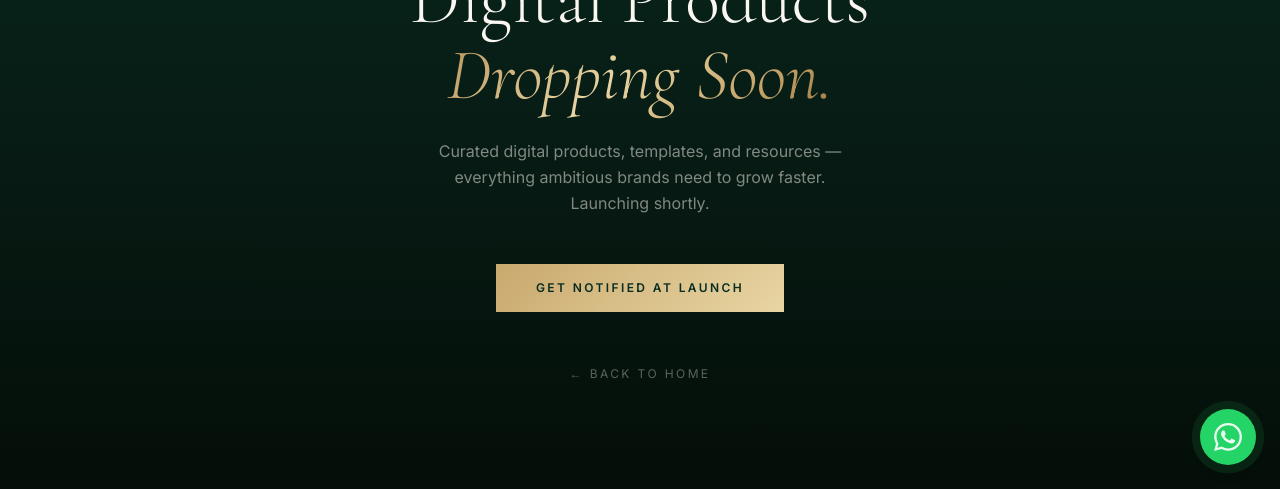
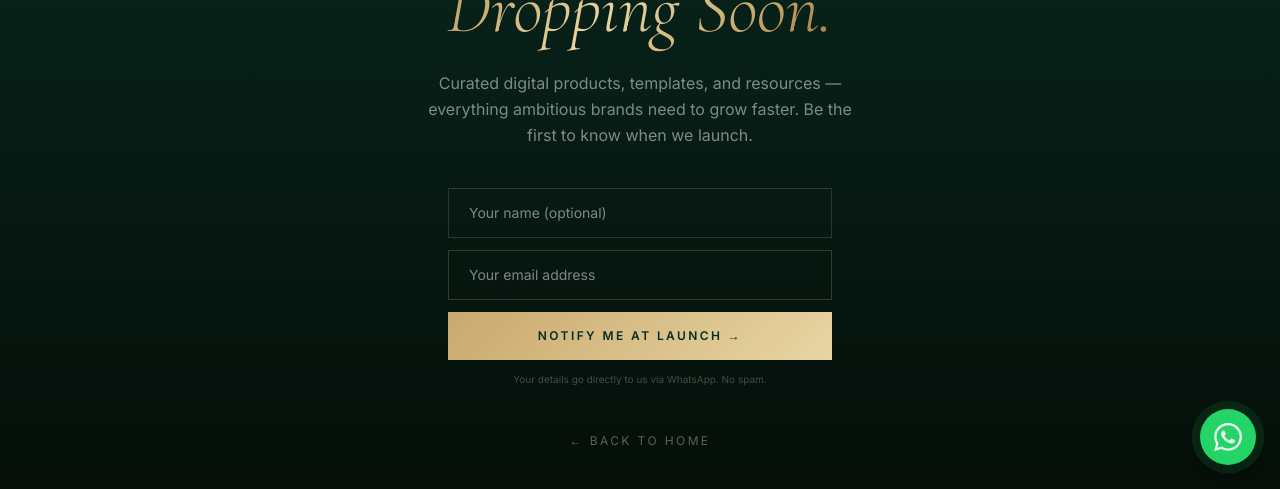
Before and after one commit to tossacoin001-cmd/toss-enterprise, a Next.js app in the folder apps/website/: page /products in a window 1280 px wide. Shown: the part 311-800 px from the top of the page. Built offline with nearby package versions, Linux system fonts and the light colour scheme; no server answers.

Commit message:
Julie Luxury Spa to in-development, email notify form on products, WhatsApp community button

```diff
--- a/apps/website/app/products/page.tsx
+++ b/apps/website/app/products/page.tsx
@@ -1,6 +1,6 @@
 import type { Metadata } from "next";
 import Link from "next/link";
-import { BOOKING_URL } from "@/lib/config";
+import NotifyForm from "@/components/NotifyForm";
 
 export const metadata: Metadata = {
   title: "Digital Products — Toss Enterprise",
@@ -29,14 +29,13 @@ export default function ProductsPage() {
       <h1 className="font-display text-5xl md:text-7xl font-light leading-[1.05] mb-6" style={{ color: "#FAF7F2" }}>
         Digital Products<br /><span className="gold-text italic">Dropping Soon.</span>
       </h1>
-      <p className="text-base leading-relaxed max-w-md mb-12" style={{ color: "rgba(250,247,242,0.5)" }}>
-        Curated digital products, templates, and resources — everything ambitious brands need to grow faster. Launching shortly.
+      <p className="text-base leading-relaxed max-w-md mb-10" style={{ color: "rgba(250,247,242,0.5)" }}>
+        Curated digital products, templates, and resources — everything ambitious brands need to grow faster. Be the first to know when we launch.
       </p>
-      <a href={BOOKING_URL} target="_blank" rel="noopener noreferrer"
-        className="btn-gold inline-block px-10 py-4 text-xs tracking-[0.2em] uppercase">
-        Get Notified at Launch
-      </a>
-      <div className="mt-12">
+
+      <NotifyForm />
+
+      <div className="mt-10">
         <Link href="/" className="text-xs tracking-[0.2em] uppercase transition-colors duration-300"
           style={{ color: "rgba(250,247,242,0.35)" }}>
           ← Back to Home
--- /dev/null
+++ b/apps/website/components/NotifyForm.tsx
@@ -0,0 +1,89 @@
+"use client";
+import { useState } from "react";
+import { motion, AnimatePresence } from "framer-motion";
+
+export default function NotifyForm() {
+  const [email, setEmail] = useState("");
+  const [name, setName] = useState("");
+  const [submitted, setSubmitted] = useState(false);
+
+  function handleSubmit(e: React.FormEvent) {
+    e.preventDefault();
+    if (!email) return;
+    const msg = encodeURIComponent(
+      `Hi Toss Enterprise! I'd like to be notified when Digital Products launches.\n\nName: ${name || "Not provided"}\nEmail: ${email}`
+    );
+    window.open(`https://wa.me/2348087919951?text=${msg}`, "_blank");
+    setSubmitted(true);
+  }
+
+  return (
+    <AnimatePresence mode="wait">
+      {!submitted ? (
+        <motion.form
+          key="form"
+          onSubmit={handleSubmit}
+          className="flex flex-col gap-3 w-full max-w-sm mx-auto"
+          initial={{ opacity: 0, y: 16 }}
+          animate={{ opacity: 1, y: 0 }}
+          exit={{ opacity: 0, y: -16 }}
+          transition={{ duration: 0.4 }}
+        >
+          <input
+            type="text"
+            placeholder="Your name (optional)"
+            value={name}
+            onChange={(e) => setName(e.target.value)}
+            className="w-full px-5 py-3.5 text-sm bg-transparent outline-none"
+            style={{
+              border: "1px solid rgba(201,169,110,0.2)",
+              color: "#FAF7F2",
+              caretColor: "#C9A96E",
+            }}
+          />
+          <input
+            type="email"
+            required
+            placeholder="Your email address"
+            value={email}
+            onChange={(e) => setEmail(e.target.value)}
+            className="w-full px-5 py-3.5 text-sm bg-transparent outline-none"
+            style={{
+              border: "1px solid rgba(201,169,110,0.25)",
+              color: "#FAF7F2",
+              caretColor: "#C9A96E",
+            }}
+          />
+          <button
+            type="submit"
+            className="btn-gold w-full py-4 text-xs tracking-[0.2em] uppercase"
+          >
+            Notify Me at Launch →
+          </button>
+          <p className="text-[10px] text-center" style={{ color: "rgba(250,247,242,0.25)" }}>
+            Your details go directly to us via WhatsApp. No spam.
+          </p>
+        </motion.form>
+      ) : (
+        <motion.div
+          key="success"
+          className="text-center"
+          initial={{ opacity: 0, scale: 0.95 }}
+          animate={{ opacity: 1, scale: 1 }}
+          transition={{ duration: 0.4 }}
+        >
+          <div className="w-14 h-14 mx-auto mb-5 flex items-center justify-center"
+            style={{ border: "1px solid rgba(201,169,110,0.3)", background: "rgba(201,169,110,0.05)" }}>
+            <svg width="22" height="22" viewBox="0 0 24 24" fill="none" stroke="#C9A96E" strokeWidth="2">
+              <polyline points="20 6 9 17 4 12" />
+            </svg>
+          </div>
+          <p className="text-sm font-medium mb-1" style={{ color: "#FAF7F2" }}>You&apos;re on the list.</p>
+          <p className="text-xs" style={{ color: "rgba(250,247,242,0.4)" }}>
+            Check your WhatsApp — we&apos;ll confirm your spot.
+          </p>
+        </motion.div>
+      )}
+    </AnimatePresence>
+  );
+}
--- a/apps/website/components/WhatsAppButton.tsx
+++ b/apps/website/components/WhatsAppButton.tsx
@@ -2,7 +2,7 @@
 import { useState, useEffect } from "react";
 import { motion, AnimatePresence } from "framer-motion";
 const WHATSAPP_CHAT_URL =
-  "https://wa.me/2348087919951?text=Hi%20Toss%20Enterprise!%20I%20have%20a%20question%3A%0A";
+  "https://wa.me/2348087919951?text=Hi%20Toss%20Enterprise!%20I%27d%20like%20to%20join%20the%20community.%20Here%27s%20my%20info%3A%0A";
 
 export default function WhatsAppButton() {
   const [visible, setVisible] = useState(false);
@@ -37,7 +37,7 @@ export default function WhatsAppButton() {
                   color: "#FAF7F2",
                 }}
               >
-                Send us a message
+                Join our WhatsApp Community
               </motion.div>
             )}
           </AnimatePresence>
--- a/apps/website/components/WorkContent.tsx
+++ b/apps/website/components/WorkContent.tsx
@@ -31,7 +31,8 @@ const projects: Project[] = [
     client: "Julie Luxury Spa",
     location: "Lagos, Nigeria",
     category: "Revenue Website",
-    status: "live",
+    status: "coming-soon",
+    teaser: "Luxury spa platform with booking automation. In development.",
     headline: "Luxury Spa Platform Built to Convert & Automate",
     tagline: "Where luxury meets conversion.",
     description:
```
